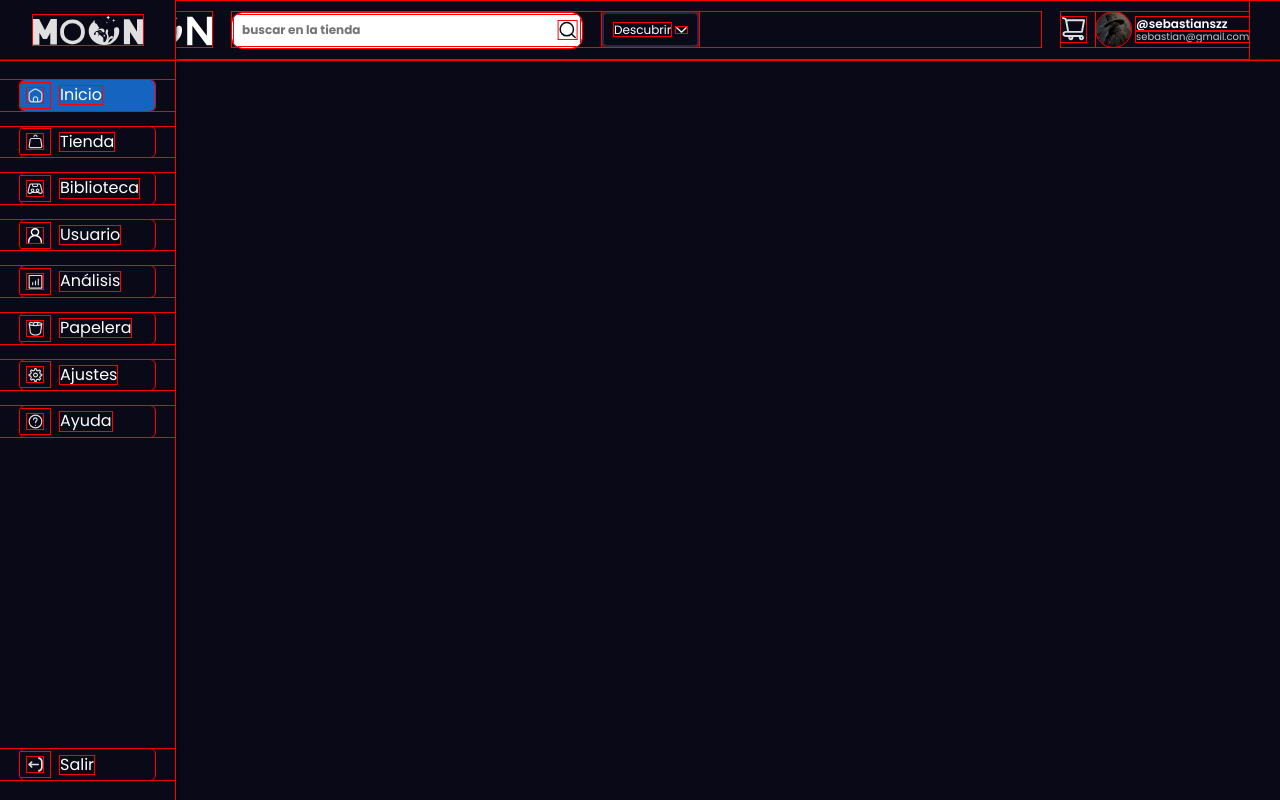
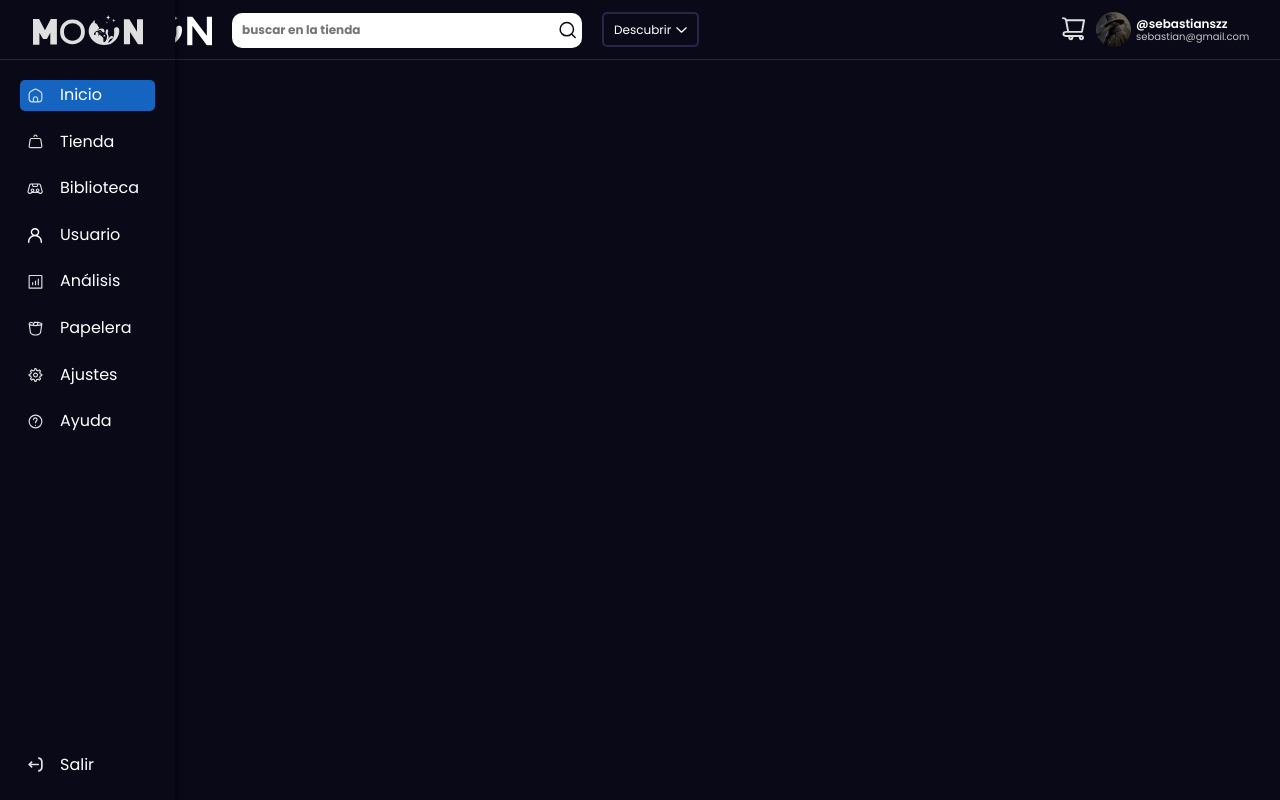
Before and after one commit to Rysted/utn-moon-front, a React (Vite) app: page / in a window 1280 px wide. Built offline with nearby package versions, Linux system fonts and the light colour scheme.

Commit message:
Agregando etiquetas Anchor y Correciones de estilos

```diff
--- a/src/components/Header/Header.css
+++ b/src/components/Header/Header.css
@@ -1,5 +1,5 @@
 * {
-  outline: 1px solid red;
+  /* outline: 1px solid red; */
 }
 
 .header {
@@ -18,6 +18,11 @@
   height: 100%;
   width: 95%;
   margin: 0 auto;
+}
+
+.header__link {
+  display: block;
+  margin: auto 0;
 }
 
 .header__logo {
@@ -170,10 +175,6 @@
     max-width: 35rem;
   }
 
-  .icon--cart {
-    margin: auto 0;
-  }
-
   .header__user {
     margin-left: 1rem;
     display: flex;
@@ -202,7 +203,6 @@
 
 @media (min-width: 1200px) {
   .header__profile-detail {
-    display: block;
     display: flex;
     flex-direction: column;
   }
--- a/src/components/Header/Header.jsx
+++ b/src/components/Header/Header.jsx
@@ -17,7 +17,6 @@ const Header = () => {
     // Por ahora, uso una lista de productos dummy (ficticia)
     const dummyProducts = [
       { id: 1, name: "Fortnite", imageUrl: "./user/seba.jpg" },
-      { id: 1, name: "Fortnite", imageUrl: "./user/seba.jpg" },
       { id: 2, name: "Cyberpunk", imageUrl: "./user/seba.jpg" },
       { id: 3, name: "NBA 2K23", imageUrl: "./user/seba.jpg" },
     ];
@@ -33,11 +32,13 @@ const Header = () => {
   return (
     <header className="header">
       <div className="header__wrapper">
+        <a href="/home" className="header__link">
           <img
             src="./images/Logo.svg"
             alt="Logotipo Moon"
             className="header__logo"
           />
+        </a>
         <Form
           handleInputChange={handleInputChange}
           searchQuery={searchQuery}
@@ -45,12 +46,14 @@ const Header = () => {
         />
 
         <div className="header__user">
+          <a href="/cart" className="header__link">
             <img
               src={cartIcon}
               alt="Icono del carrito"
               className="header__icon icon--cart"
             />
-          <div className="header__profile">
+          </a>
+          <a href="/profile" className="header__link header__profile">
             <img
               src="./user/seba.jpg"
               alt="Imagen del usuario"
@@ -60,7 +63,7 @@ const Header = () => {
               <span className="header__profile-name">@sebastianszz</span>
               <span className="header__profile-email">sebastian@gmail.com</span>
             </div>
-          </div>
+          </a>
         </div>
       </div>
     </header>
```
Lines whose indentation alone changed are shown as unchanged.
